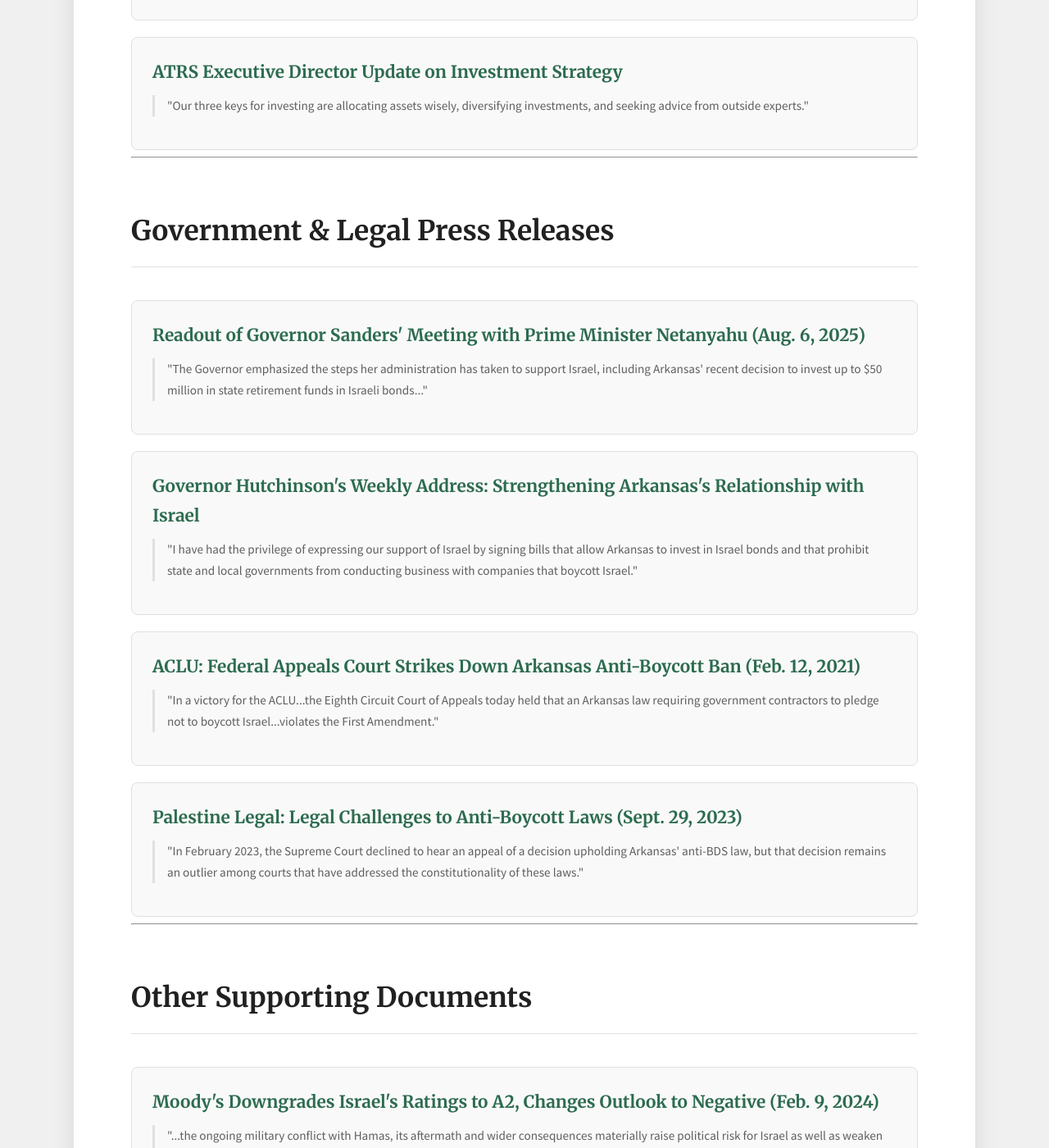
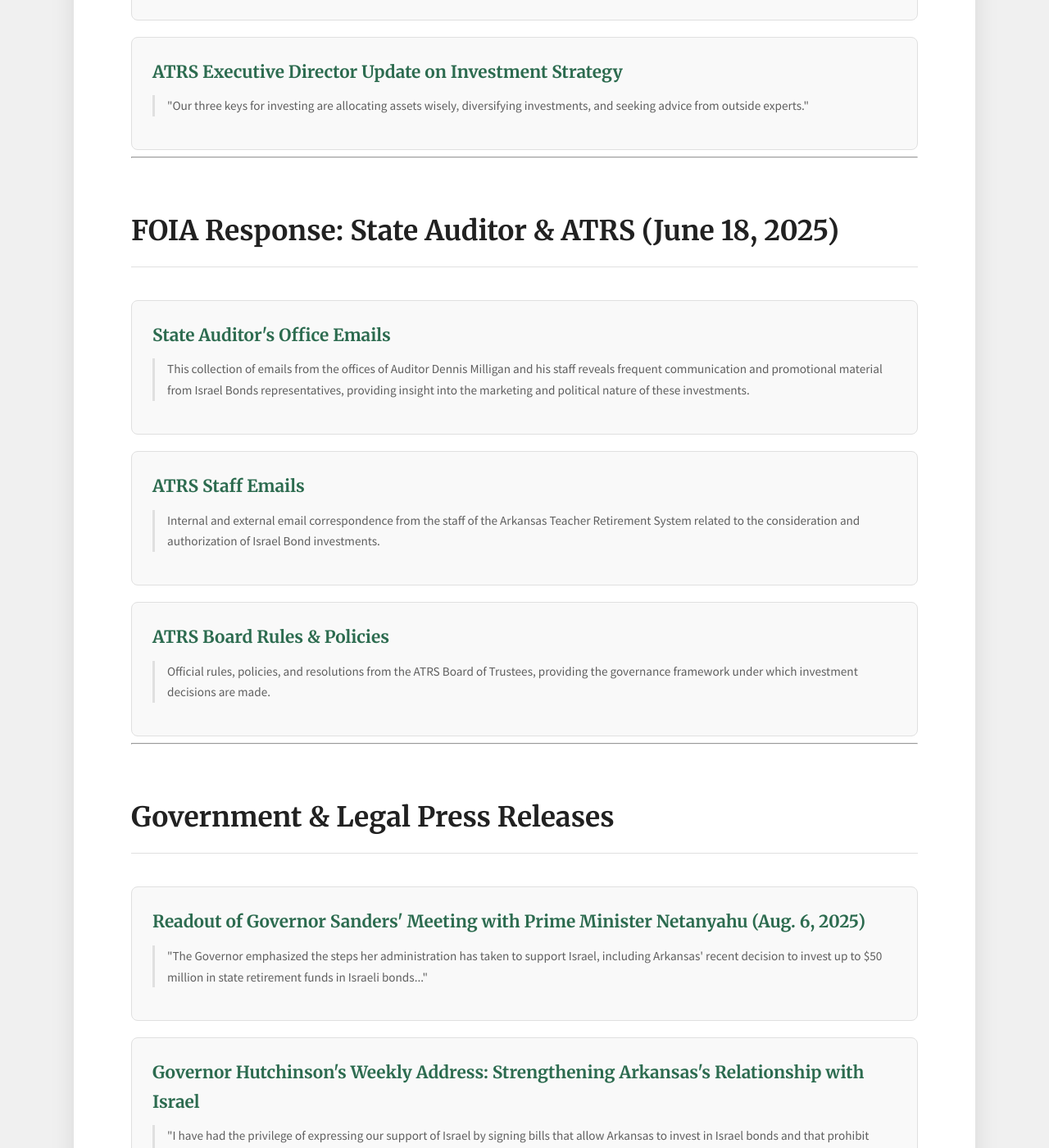
Before and after one commit to DunlapJP/divestar-toolkit, a Jekyll site: the page built from source-documents/index.md, in a window 1280 px wide and 1400 px high, scrolled down 2223 px. Shown: the whole window at 82% size. Built offline with Jekyll 4.4.1, drawn with Linux system fonts in a browser that asks for light colours.

Commit message:
Update index.md

```diff
--- a/source-documents/index.md
+++ b/source-documents/index.md
@@ -52,6 +52,24 @@ This archive contains the primary source documents used to build the DivestAR To
   <div class="document-card">
     <h3><a href="./ATRS_Executive-Director-Update_Investment-Strategy.pdf" target="_blank">ATRS Executive Director Update on Investment Strategy</a></h3>
     <blockquote>"Our three keys for investing are allocating assets wisely, diversifying investments, and seeking advice from outside experts."</blockquote>
+  </div>
+</div>
+
+---
+## FOIA Response: State Auditor & ATRS (June 18, 2025)
+
+<div class="document-grid">
+  <div class="document-card">
+    <h3><a href="./FOIA-Response-ATRS-2025-06-18/State%20Auditors%20Emails/" target="_blank">State Auditor's Office Emails</a></h3>
+    <blockquote>This collection of emails from the offices of Auditor Dennis Milligan and his staff reveals frequent communication and promotional material from Israel Bonds representatives, providing insight into the marketing and political nature of these investments.</blockquote>
+  </div>
+  <div class="document-card">
+    <h3><a href="./FOIA-Response-ATRS-2025-06-18/ATRS%20Staff%20Emails/" target="_blank">ATRS Staff Emails</a></h3>
+    <blockquote>Internal and external email correspondence from the staff of the Arkansas Teacher Retirement System related to the consideration and authorization of Israel Bond investments.</blockquote>
+  </div>
+  <div class="document-card">
+    <h3><a href="./FOIA-Response-ATRS-2025-06-18/Board%20Rules/" target="_blank">ATRS Board Rules & Policies</a></h3>
+    <blockquote>Official rules, policies, and resolutions from the ATRS Board of Trustees, providing the governance framework under which investment decisions are made.</blockquote>
   </div>
 </div>
 
```
